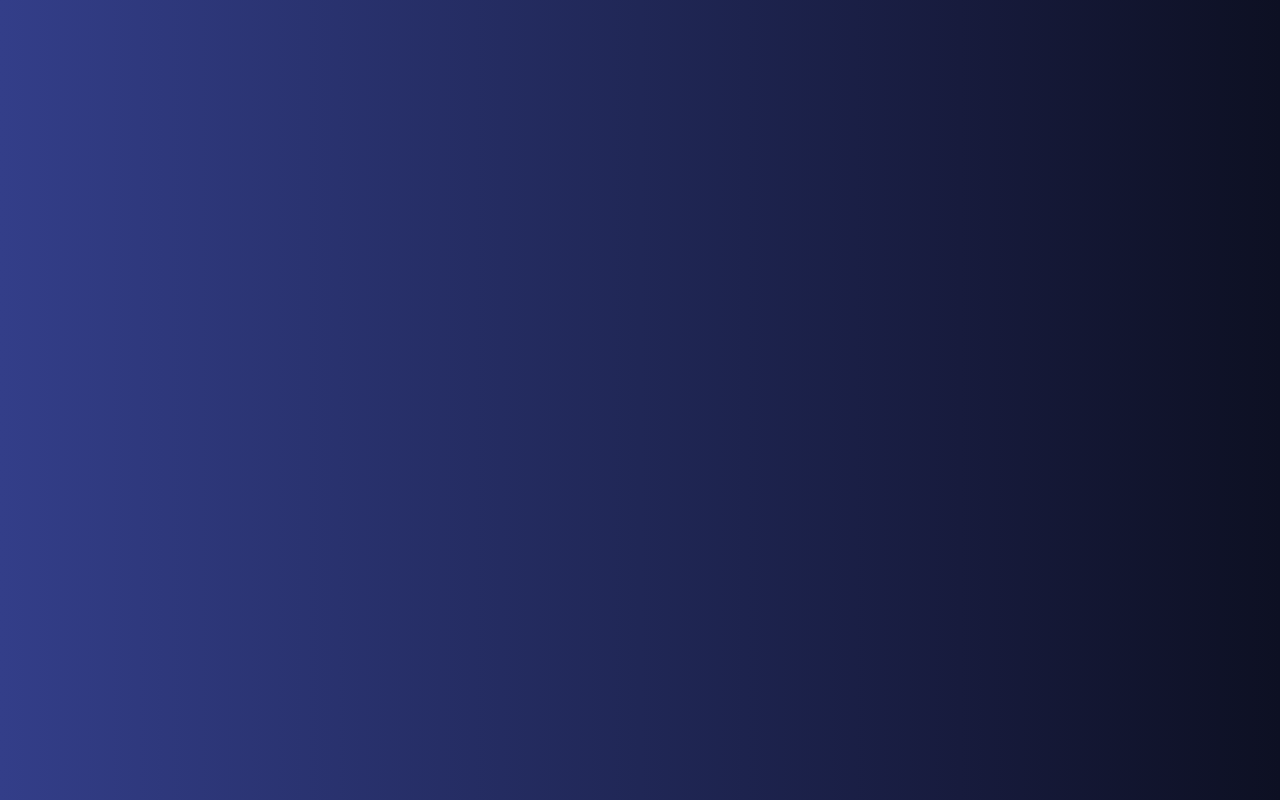
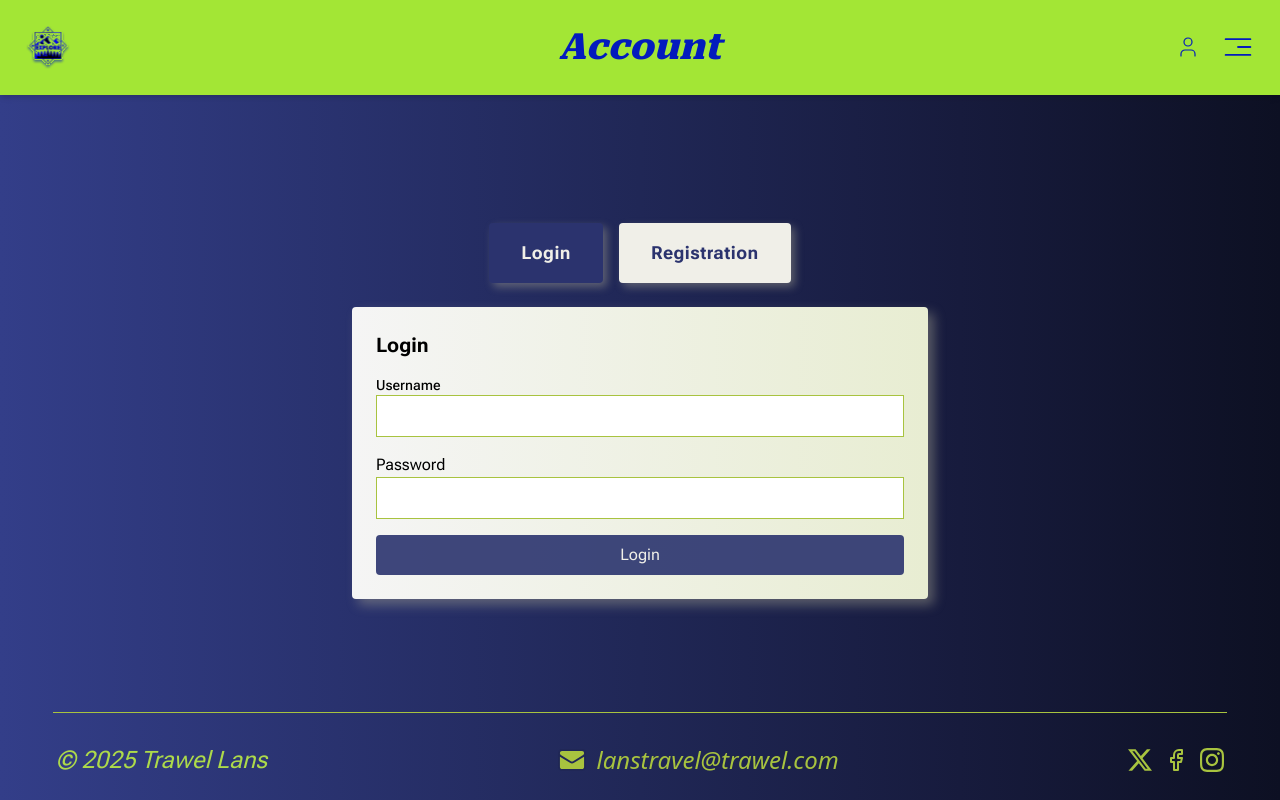
Before and after one commit to katerinajoanna/Examensarbete-TravelLans, a React (Vite) app in the folder frontend/: page /login in a window 1280 px wide. Before the commit this address had no page. Built offline with nearby package versions, Linux system fonts and the light colour scheme.

Commit message:
Lade till formulär för registrering och inloggning, samt knappar i LoginRegister.tsx. Lade också till shadow i tailwind.config för knappar och formulär

```diff
--- a/frontend/src/App.tsx
+++ b/frontend/src/App.tsx
@@ -5,6 +5,7 @@ import ContinentPage from './pages/ContinentPage';
 import AboutPage from './pages/AboutPage';
 import ContactPage from './pages/ContactPage';
 import MyPage from './pages/MyPage';
+import LoginRegister from './pages/LoginRegister';
 
 function App() {
 
@@ -17,6 +18,7 @@ function App() {
         <Route path="/contact" element={<ContactPage />} />
         <Route path="/mypage" element={<MyPage />} />
         <Route path="/continent/:continentName" element={<ContinentPage />} />
+        <Route path='/login' element={<LoginRegister />} />
       </Routes>
     </Router>
 
--- /dev/null
+++ b/frontend/src/components/LoginForm.tsx
@@ -0,0 +1,27 @@
+const LoginForm = () => {
+    return (
+        <section className="bg-gradient-to-r from-[#f5f5f5] to-[#e8edd2] p-6 rounded shadow-formShadow w-full max-w-md md:max-w-lg lg:max-w-xl mx-auto">
+            <h2 className="text-xl font-bold mb-4">Login</h2>
+            <form className="space-y-4">
+                <div>
+                    <label className="block text-sm font-medium">Username</label>
+                    <input
+                        type="text"
+                        className="border border-bgLine focus:border-borderInput focus:outline-none p-2 w-full " />
+                </div>
+                <div>
+                    <label
+                        className="block">Password</label>
+                    <input
+                        type="password"
+                        className="border border-bgLine focus:border-borderInput focus:outline-none p-2 w-full" />
+                </div>
+                <button
+                    type="submit"
+                    className="w-full bg-bgButton bg-opacity-90 text-textMuted py-2 rounded">Login</button>
+            </form>
+        </section>
+    );
+};
+
+export default LoginForm;
--- /dev/null
+++ b/frontend/src/components/RegisterForm.tsx
@@ -0,0 +1,32 @@
+const RegisterForm = () => {
+    return (
+        <section className="bg-gradient-to-r from-[#f5f5f5] to-[#e8edd2] p-6 rounded shadow-formShadow w-full max-w-md md:max-w-lg lg:max-w-xl mx-auto">
+            <h2 className="text-xl font-bold mb-4">Register</h2>
+            <form className="space-y-2">
+                <div>
+                    <label className="block">Username</label>
+                    <input type="text" className="border border-bgLine focus:border-borderInput focus:outline-none p-2 w-full" placeholder="Unique username (e.g. jan123)" />
+                </div>
+                <div>
+                    <label className="block">Email</label>
+                    <input type="email" className="border border-bgLine focus:border-borderInput focus:outline-none p-2 w-full" />
+                </div>
+                <div>
+                    <label className="block">Password</label>
+                    <input type="password" className="border border-bgLine focus:border-borderInput focus:outline-none p-2 w-full" />
+                </div>
+                <div>
+                    <label className="block">Confirm Password</label>
+                    <input type="password" className="border border-bgLine focus:border-borderInput focus:outline-none p-2 w-full" />
+                </div>
+                <div className="flex items-center">
+                    <input type="checkbox" className="mr-2 h-5 w-5 cursor-pointer appearance-none border border-bgLine rounded-sm checked:bg-lime-500 checked:border-transparent focus:ring-1 focus:ring-bgLine before:content-['✔'] before:text-textMuted before:text-xs before:flex before:items-center before:justify-center" required />
+                    <label>I accept the terms and conditions</label>
+                </div>
+                <button type="submit" className="w-full bg-bgButton bg-opacity-90  text-textMuted py-2 rounded">Register</button>
+            </form>
+        </section>
+    );
+};
+
+export default RegisterForm;
--- a/frontend/src/index.css
+++ b/frontend/src/index.css
@@ -20,6 +20,7 @@ html {
     overflow-x: hidden;
 }
 
+
 @layer utilities {
     .text-stroke {
         color: rgba(240, 239, 232, 0.9);
--- a/frontend/src/pages/ContactPage.tsx
+++ b/frontend/src/pages/ContactPage.tsx
@@ -1,10 +1,18 @@
+import Footer from "../components/Footer";
 import Header from "../components/Header";
 
 
 const ContactPage = () => {
     return (
-        <div>
+        <div className="flex flex-col min-h-screen">
             <Header title='Contact' />
+            <main className="flex flex-1 flex-col items-center justify-center">
+
+            </main>
+            <div className="w-11/12 h-[0.5px] bg-bgLine mx-auto mb-2">
+            </div>
+
+            <Footer />
         </div>
     );
 }
--- a/frontend/src/pages/LoginRegister.tsx
+++ b/frontend/src/pages/LoginRegister.tsx
@@ -1,10 +1,47 @@
 
-function LoginRegister() {
+import { useState } from 'react';
+import Header from '../components/Header';
+import Footer from '../components/Footer';
+import LoginForm from '../components/LoginForm';
+import RegisterForm from '../components/RegisterForm';
+
+const LoginRegister = () => {
+    const [activeForm, setActiveForm] = useState<'login' | 'register'>('login');
+
     return (
-        <div>
-            <h1>Register</h1>
+        <div className="flex flex-col min-h-screen">
+            <Header title="Account" />
+            <main className="flex-1 flex flex-col items-center justify-center font-robotoFlex px-6">
+                <div className="my-6 flex gap-4">
+                    <button
+                        className={`px-4 py-2 text-sm md:px-6 md:py-3 md:text-base lg:px-8 lg:py-4 lg:text-lg rounded font-bold tracking-wide transition ${activeForm === 'login'
+                            ? 'bg-bgButton text-textMuted shadow-btnShadow'
+                            : 'bg-textMuted text-bgButton shadow-btnShadow'
+                            }`}
+
+                        onClick={() => setActiveForm('login')}
+                    >
+                        Login
+                    </button>
+                    <button
+                        className={`px-4 py-2 text-sm md:px-6 md:py-3 md:text-base lg:px-8 lg:py-4 lg:text-lg rounded font-bold tracking-wide transition ${activeForm === 'register'
+                            ? 'bg-bgButton text-textMuted shadow-btnShadow'
+                            : 'bg-textMuted text-bgButton shadow-btnShadow'
+                            }`}
+
+                        onClick={() => setActiveForm('register')}
+                    >
+                        Registration
+                    </button>
+                </div>
+
+                {activeForm === 'login' && <LoginForm />}
+                {activeForm === 'register' && <RegisterForm />}
+            </main>
+            <div className="w-11/12 h-[0.5px] bg-bgLine mx-auto my-2"></div>
+            <Footer />
         </div>
     );
-}
+};
 
 export default LoginRegister;
--- a/frontend/src/pages/MyPage.tsx
+++ b/frontend/src/pages/MyPage.tsx
@@ -1,12 +1,17 @@
+import Footer from "../components/Footer";
 import Header from "../components/Header";
 
 
 const MyPage = () => {
 
     return (
-        <div>
+        <div className="flex flex-col min-h-screen">
             <Header title='My page' />
+            <main className="flex-1 max-w-7xl p-4 mx-4 sm:mx-8 md:mx-14 lg:mx-18 xl:mx-auto">
 
+            </main>
+            <div className="w-11/12 h-[0.5px] bg-bgLine mx-auto mb-2"></div>
+            <Footer />
         </div>
     );
 }
--- a/frontend/tailwind.config.js
+++ b/frontend/tailwind.config.js
@@ -16,12 +16,14 @@ export default {
         bgNoteLight: '#D8E1B6',       // Tło jasne dla wpisywania notatek/opisów
         bgNoteDark: '#F2F4EA',        // Alternatywne tło dla notatek/opisów
         textMuted: '#F0EFE8',        // Kolor tekstu na jasnych tłach
-
+        borderInput: '#2c6c9a',
       },
       boxShadow: {
         imgShadow: '-6px 6px 12px rgba(169, 166, 146, 0.45)', // images shadow
         searchShadow: '0px 4px 10px rgba(198, 195, 63, 0.25)',   //search shadow
         cardShadow: '0px 6px 15px rgba(0, 0, 0, 0.3)',
+        formShadow: '6px 6px 12px rgba(169, 166, 146, 0.45)',
+        btnShadow: '4px 4px 8px rgba(169, 166, 146, 0.45)',
       },
       fontFamily: {
         robotoSerif: ['Roboto Serif', 'serif'],
```
Also changed, not shown: frontend/src/pages/ContinentPage.tsx (+2 -5 lines).
